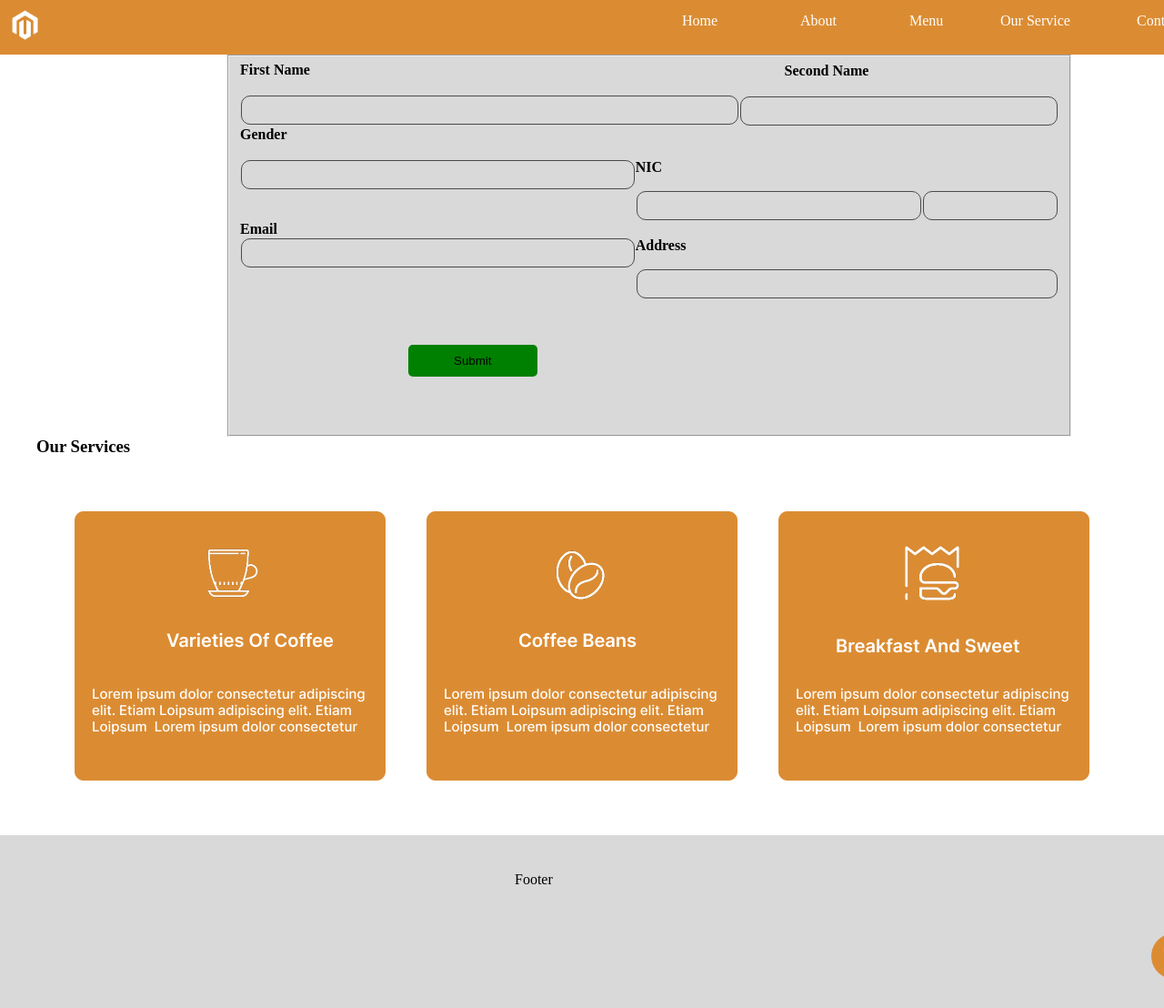
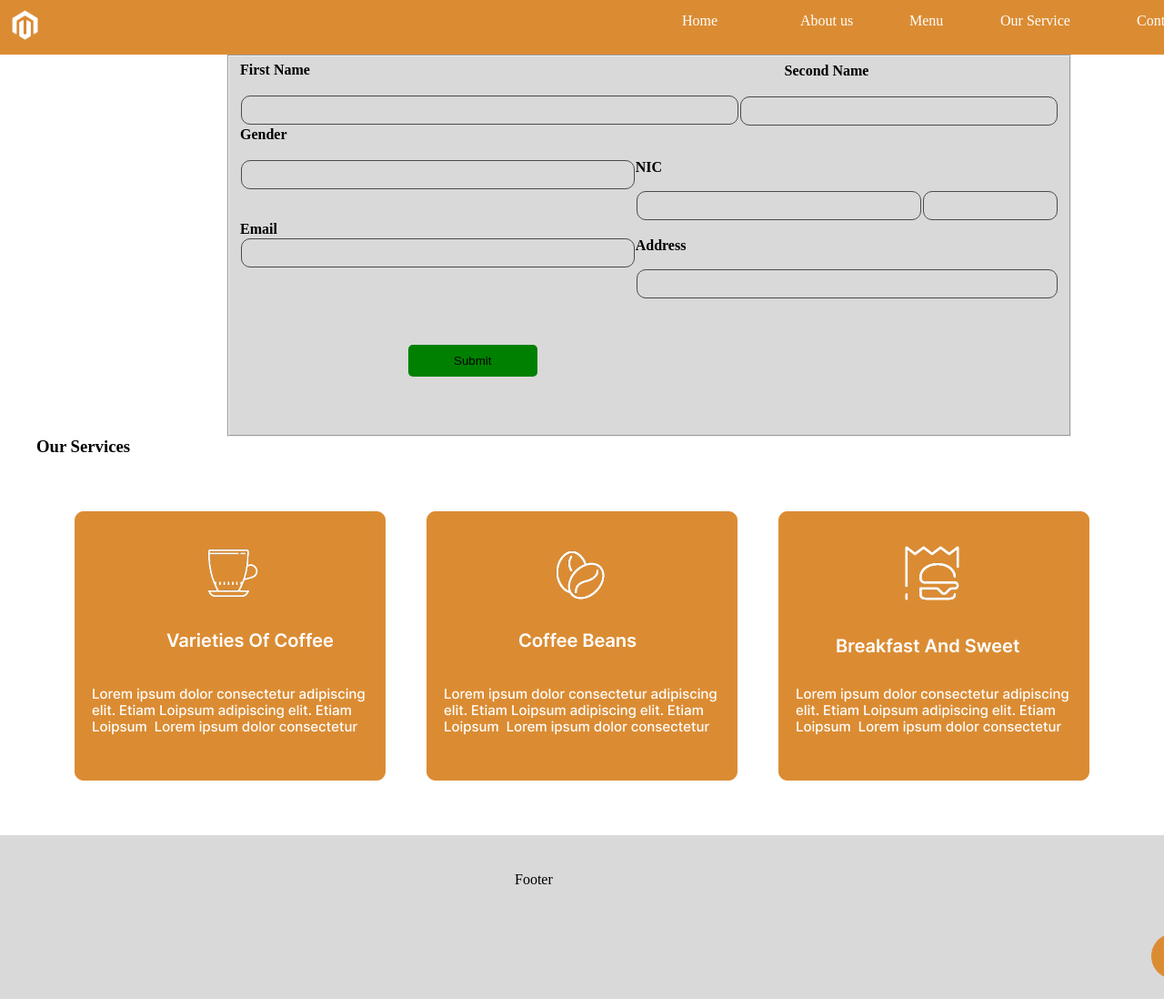
Before and after one commit to 99Shihara/Assignment-04, a plain HTML site: page index.html in a window 1280 px wide. Shown: the top 1108 px of the page at 91% size. Drawn offline with Linux system fonts and the light colour scheme.

Commit message:
changed about us

```diff
--- a/index.html
+++ b/index.html
@@ -13,7 +13,7 @@
         <div><img src="./assests/Magento.png" alt="" class="logo"></div>
         <div class="text">
         <div class="home">Home</div>
-        <div class="about">About</div>
+        <div class="about">About us</div>
         <div class="menu">Menu</div>
         <div class="service">Our Service</div>
         <div class="contact">Contact</div></div>
--- a/style.css
+++ b/style.css
@@ -133,7 +133,7 @@
         padding-left: 566px;
         padding-top:40px;
         width: 800px;
-        height: 150px;
+        height: 140px;
     }
     .call{
         position: absolute;
```
